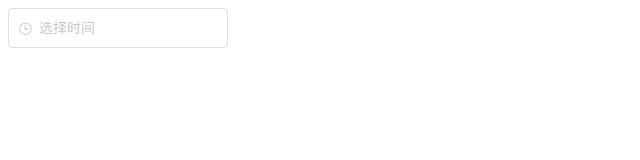
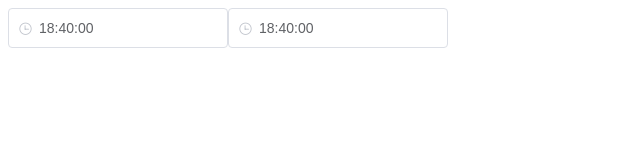
Before and after one commit to kingyeahwei/element_learning, a Vue app: page / in a window 1280 px wide. Shown: the top 160 px of the page, without its empty margins (0-640 px from the left). Built offline with nearby package versions, Linux system fonts and the light colour scheme.

Commit message:
timepicker 任意时间点

```diff
--- a/src/App.vue
+++ b/src/App.vue
@@ -1,14 +1,20 @@
 <template>
   <div id="app">
-    <el-time-select
-      v-model="value"
+    <el-time-picker
+      v-model="value1"
+      picker-options="{
+        selectableRange: '18:30:00 - 20:30:00'
+      }"
+      placeholder="任意时间点"
+    ></el-time-picker>
+    <el-time-picker
+      arrow-control
+      v-model="value2"
       :picker-options="{
-        start: '08:30',
-        step: '00:15',
-        end: '18:30'
+        selectableRange: '18:30:00 - 20:30:00'
       }"
-      placeholder="选择时间"
-    ></el-time-select>
+      placeholder="任意时间点"
+    ></el-time-picker>
   </div>
 </template>
 
@@ -18,7 +24,8 @@
     name: "app",
     data() {
       return {
-        value: ""
+        value1: new Date(2016, 9, 10, 18, 40),
+        value2: new Date(2016, 9, 10, 18, 40),
       }
     },
     methods: {
```
